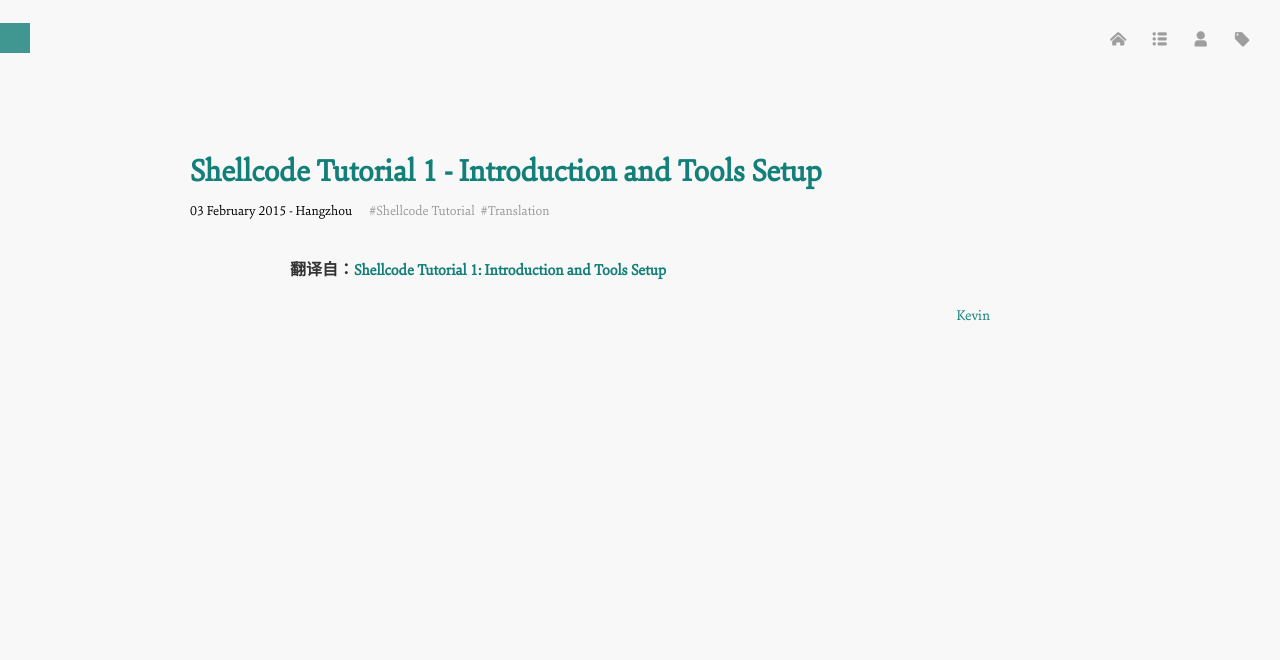
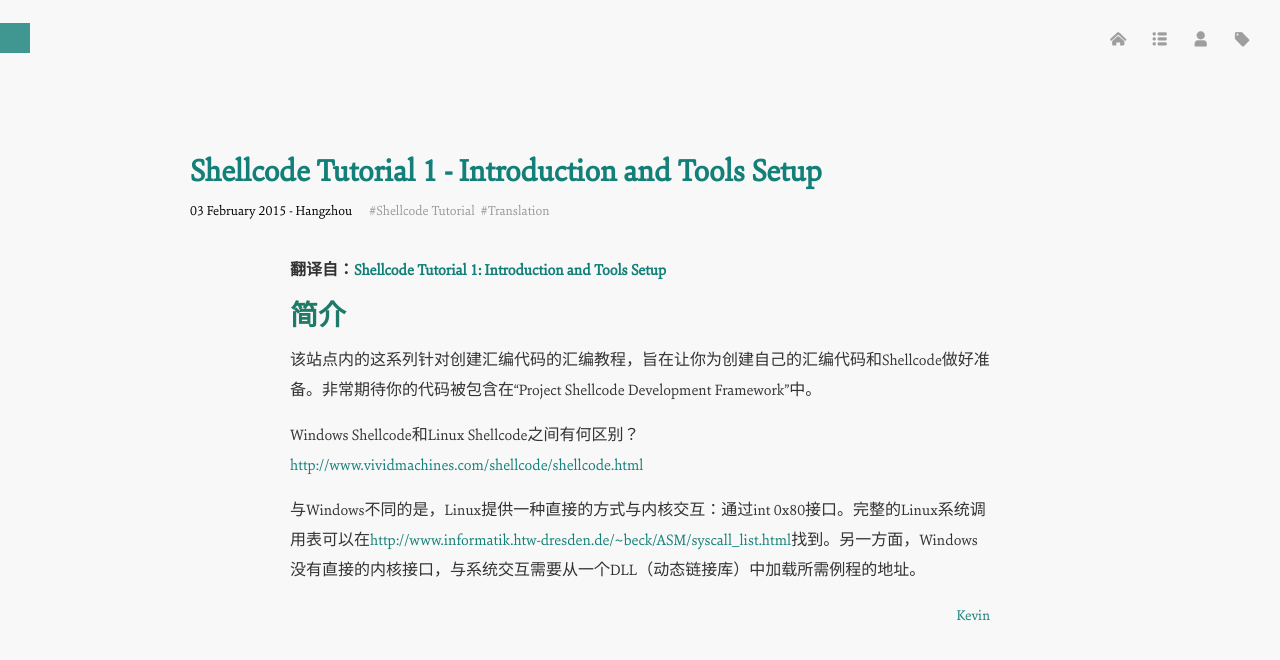
Before and after one commit to KevinIsCool/Kevin, a Jekyll site: the page built from _posts/tech/2015-02-03-Shellcode-Tutorial-1-Introduction-and-Tools-Setup.md, in a window 1280 px wide. Shown: the top 660 px of the page. Built offline with Jekyll 4.4.1, drawn with Linux system fonts in a browser that asks for light colours; Markdown is read by kramdown in place of the engine named in the settings; comment, search, counter and statistics services are not loaded.

Commit message:
shellcode

```diff
--- a/_posts/tech/2015-02-03-Shellcode-Tutorial-1-Introduction-and-Tools-Setup.md
+++ b/_posts/tech/2015-02-03-Shellcode-Tutorial-1-Introduction-and-Tools-Setup.md
@@ -10,3 +10,11 @@ excerpt: Hangzhou
 ---
 
 **翻译自：[Shellcode Tutorial 1: Introduction and Tools Setup](http://www.projectshellcode.com/node/17)**
+
+##简介
+该站点内的这系列针对创建汇编代码的汇编教程，旨在让你为创建自己的汇编代码和Shellcode做好准备。非常期待你的代码被包含在“Project Shellcode Development Framework”中。
+
+Windows Shellcode和Linux Shellcode之间有何区别？
+[http://www.vividmachines.com/shellcode/shellcode.html](http://www.vividmachines.com/shellcode/shellcode.html)
+
+与Windows不同的是，Linux提供一种直接的方式与内核交互：通过int 0x80接口。完整的Linux系统调用表可以在[http://www.informatik.htw-dresden.de/~beck/ASM/syscall_list.html](http://www.informatik.htw-dresden.de/~beck/ASM/syscall_list.html)找到。另一方面，Windows没有直接的内核接口，与系统交互需要从一个DLL（动态链接库）中加载所需例程的地址。
```
